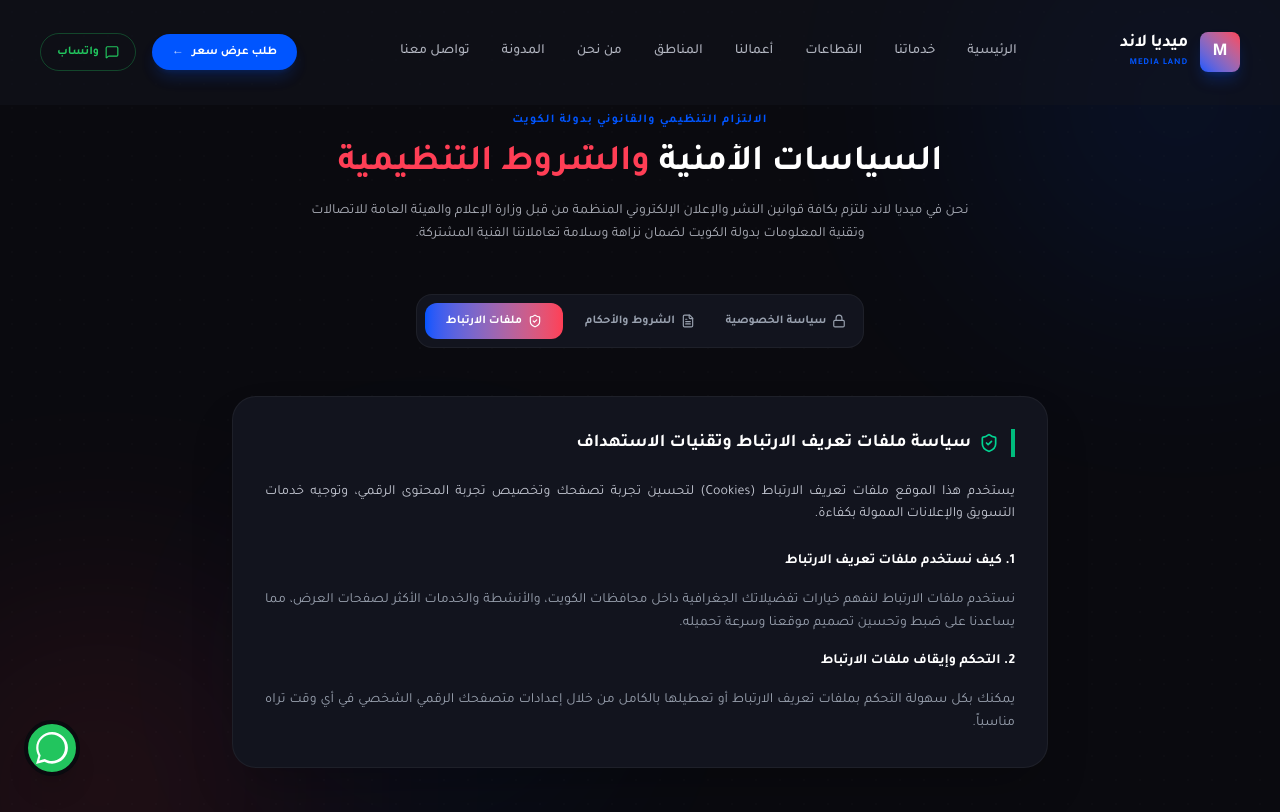
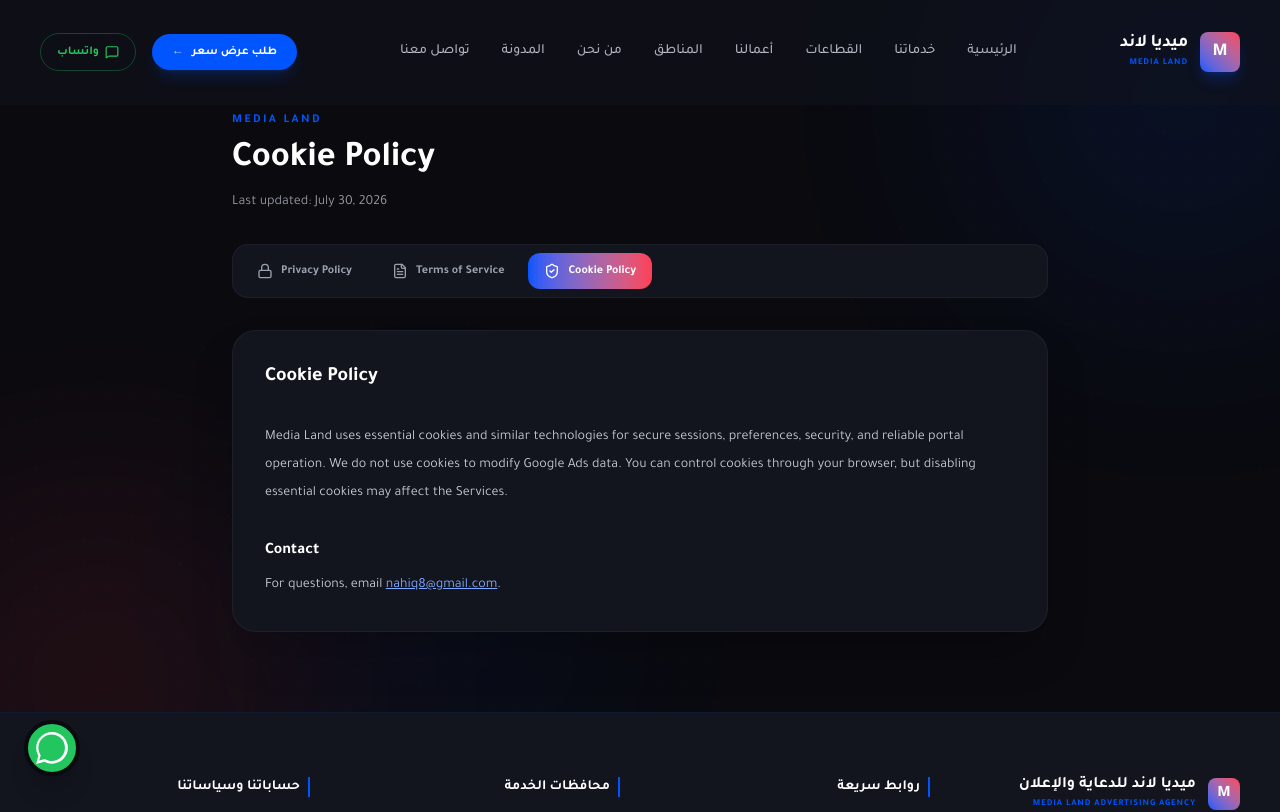
Before and after one commit to nahialmutairi-cmyk/medialandkw, a React (Vite) app: page /cookie-policy in a window 1280 px wide. Shown: the top 812 px of the page. Built offline with nearby package versions, Linux system fonts and the light colour scheme.

Commit message:
feat: add Google verification legal pages
Adds public English Privacy Policy and Terms of Service pages, footer links, trailing-slash routes, canonical metadata, prerendering, sitemap, and SEO audits.

```diff
--- a/prerender.ts
+++ b/prerender.ts
@@ -94,6 +94,7 @@ const staticRoutes = [
   '/blog',
   '/privacy-policy',
   '/terms-and-conditions',
+  '/terms-of-service',
   '/cookie-policy'
 ];
 
--- a/scripts/seo-audit.mjs
+++ b/scripts/seo-audit.mjs
@@ -142,7 +142,7 @@ if (!fs.existsSync(dist)) {
   }
 
   const robots = fs.existsSync(path.join(dist, 'robots.txt')) ? fs.readFileSync(path.join(dist, 'robots.txt'), 'utf8') : '';
-  for (const allowedRoute of ['/privacy-policy', '/terms-and-conditions', '/cookie-policy', '/about', '/contact']) {
+  for (const allowedRoute of ['/privacy-policy', '/terms-and-conditions', '/terms-of-service', '/cookie-policy', '/about', '/contact']) {
     if (new RegExp(`Disallow:\\s*${allowedRoute}\\b`).test(robots)) {
       errors.push(`robots.txt incorrectly disallows ${allowedRoute}`);
     }
--- a/scripts/trailing-slash-audit.mjs
+++ b/scripts/trailing-slash-audit.mjs
@@ -83,7 +83,7 @@ for (const file of htmlFiles) {
   }
 }
 
-if (sitemapUrls.length !== 94) errors.push(`sitemap URL count is ${sitemapUrls.length}, expected 94`);
+if (sitemapUrls.length !== 95) errors.push(`sitemap URL count is ${sitemapUrls.length}, expected 95`);
 sitemapUrls.forEach((url) => {
   const pathname = new URL(url).pathname;
   if (!url.endsWith('/')) errors.push(`sitemap URL is not final: ${url}`);
--- a/src/App.tsx
+++ b/src/App.tsx
@@ -57,8 +57,13 @@ export function AppContent() {
 
         {/* Legal Compliance */}
         <Route path="/privacy-policy" element={<LegalPages />} />
+        <Route path="/privacy-policy/" element={<LegalPages />} />
         <Route path="/terms-and-conditions" element={<LegalPages />} />
+        <Route path="/terms-and-conditions/" element={<LegalPages />} />
+        <Route path="/terms-of-service" element={<LegalPages />} />
+        <Route path="/terms-of-service/" element={<LegalPages />} />
         <Route path="/cookie-policy" element={<LegalPages />} />
+        <Route path="/cookie-policy/" element={<LegalPages />} />
 
         {/* Isolated Client Portal */}
         <Route path="/u/:clientId" element={<ClientPortal />} />
--- a/src/components/Layout.tsx
+++ b/src/components/Layout.tsx
@@ -327,9 +327,9 @@ export function Layout({ children }: { children: React.ReactNode }) {
             <div>
               <h4 className="text-sm font-bold text-white mb-4 border-r-2 border-[#0055FF] pr-2">حساباتنا وسياساتنا</h4>
               <ul className="space-y-2.5 text-xs text-[#F0F4FF]/70 mb-4">
-                <li><Link to="/privacy-policy" className="hover:text-[#0055FF] transition-colors">سياسة الخصوصية</Link></li>
-                <li><Link to="/terms-and-conditions" className="hover:text-[#0055FF] transition-colors">الشروط والأحكام</Link></li>
-                <li><Link to="/cookie-policy" className="hover:text-[#0055FF] transition-colors">سياسة ملفات الارتباط</Link></li>
+                <li><Link to="/privacy-policy/" className="hover:text-[#0055FF] transition-colors">Privacy Policy</Link></li>
+                <li><Link to="/terms-of-service/" className="hover:text-[#0055FF] transition-colors">Terms of Service</Link></li>
+                <li><Link to="/cookie-policy/" className="hover:text-[#0055FF] transition-colors">Cookie Policy</Link></li>
               </ul>
               <div className="flex gap-3 mt-4">
                 <a href={siteConfig.instagram} target="_blank" rel="noopener noreferrer" className="w-8 h-8 rounded-full bg-white/5 hover:bg-[#FF3E55]/20 flex items-center justify-center text-white transition-all">
--- a/src/pages/LegalPages.tsx
+++ b/src/pages/LegalPages.tsx
@@ -1,138 +1,71 @@
 import { Link, useLocation } from 'react-router-dom';
-import { ShieldCheck, FileText, Lock, Sparkles } from 'lucide-react';
-import { ClipWipeTitle } from '../components/ScrollReveal';
+import { FileText, Lock, ShieldCheck } from 'lucide-react';
+import type { ReactNode } from 'react';
+
+const updated = 'July 30, 2026';
 
 export function LegalPages() {
   const { pathname } = useLocation();
-  const activeTab: 'privacy' | 'terms' | 'cookie' =
-    pathname === '/terms-and-conditions'
-      ? 'terms'
-      : pathname === '/cookie-policy'
-        ? 'cookie'
-        : 'privacy';
+  const activeTab = pathname === '/cookie-policy' ? 'cookie' : pathname.includes('terms') ? 'terms' : 'privacy';
 
   return (
-    <div className="max-w-4xl mx-auto px-6 sm:px-10 pb-20 space-y-12">
+    <div className="mx-auto max-w-4xl px-6 pb-20 text-left sm:px-10" dir="ltr">
+      <header className="space-y-3">
+        <p className="text-xs font-bold uppercase tracking-[0.2em] text-[#0055FF]">Media Land</p>
+        <h1 className="text-3xl font-black text-white sm:text-4xl">{activeTab === 'privacy' ? 'Privacy Policy' : activeTab === 'terms' ? 'Terms of Service' : 'Cookie Policy'}</h1>
+        <p className="text-sm text-[#F0F4FF]/60">Last updated: {updated}</p>
+      </header>
 
-      {/* Title */}
-      <div className="text-center space-y-4 max-w-2xl mx-auto">
-        <span className="text-xs uppercase text-[#0055FF] tracking-widest block font-bold">الالتزام التنظيمي والقانوني بدولة الكويت</span>
-        <ClipWipeTitle as="h1" className="text-3xl sm:text-4xl font-black text-white">
-          السياسات الأمنية <span className="text-[#FF3E55]">والشروط التنظيمية</span>
-        </ClipWipeTitle>
-        <p className="text-[#F0F4FF]/70 text-xs sm:text-sm leading-relaxed">
-          نحن في ميديا لاند نلتزم بكافة قوانين النشر والإعلان الإلكتروني المنظمة من قبل وزارة الإعلام والهيئة العامة للاتصالات وتقنية المعلومات بدولة الكويت لضمان نزاهة وسلامة تعاملاتنا الفنية المشتركة.
-        </p>
-      </div>
+      <nav aria-label="Legal pages" className="mt-8 flex flex-wrap gap-2 rounded-2xl border border-white/5 bg-[#12141E] p-2">
+        <LegalLink to="/privacy-policy/" active={activeTab === 'privacy'} icon={<Lock className="h-4 w-4" />}>Privacy Policy</LegalLink>
+        <LegalLink to="/terms-of-service/" active={activeTab === 'terms'} icon={<FileText className="h-4 w-4" />}>Terms of Service</LegalLink>
+        <LegalLink to="/cookie-policy/" active={activeTab === 'cookie'} icon={<ShieldCheck className="h-4 w-4" />}>Cookie Policy</LegalLink>
+      </nav>
 
-      {/* Tabs */}
-      <div className="flex gap-2 justify-center bg-[#12141E] p-2 rounded-2xl border border-white/5 max-w-md mx-auto">
-        <Link
-          to="/privacy-policy"
-          className={`flex-1 py-2.5 rounded-xl text-xs font-bold transition-all flex items-center justify-center gap-1.5 ${
-            activeTab === 'privacy'
-              ? 'bg-gradient-to-r from-[#0055FF] to-[#FF3E55] text-white'
-              : 'text-gray-400 hover:text-white hover:bg-white/5'
-          }`}
-        >
-          <Lock className="w-3.5 h-3.5" />
-          <span>سياسة الخصوصية</span>
-        </Link>
-        <Link
-          to="/terms-and-conditions"
-          className={`flex-1 py-2.5 rounded-xl text-xs font-bold transition-all flex items-center justify-center gap-1.5 ${
-            activeTab === 'terms'
-              ? 'bg-gradient-to-r from-[#0055FF] to-[#FF3E55] text-white'
-              : 'text-gray-400 hover:text-white hover:bg-white/5'
-          }`}
-        >
-          <FileText className="w-3.5 h-3.5" />
-          <span>الشروط والأحكام</span>
-        </Link>
-        <Link
-          to="/cookie-policy"
-          className={`flex-1 py-2.5 rounded-xl text-xs font-bold transition-all flex items-center justify-center gap-1.5 ${
-            activeTab === 'cookie'
-              ? 'bg-gradient-to-r from-[#0055FF] to-[#FF3E55] text-white'
-              : 'text-gray-400 hover:text-white hover:bg-white/5'
-          }`}
-        >
-          <ShieldCheck className="w-3.5 h-3.5" />
-          <span>ملفات الارتباط</span>
-        </Link>
-      </div>
-
-      {/* Content Box */}
-      <div className="bg-[#12141E] border border-white/5 rounded-3xl p-8 shadow-2xl text-right text-gray-300 text-xs sm:text-sm leading-relaxed space-y-6">
-
-        {activeTab === 'privacy' && (
-          <div className="space-y-6">
-            <h2 className="text-lg font-bold text-white border-r-4 border-[#0055FF] pr-3 flex items-center gap-2">
-              <Lock className="w-5 h-5 text-[#0055FF]" />
-              <span>وثيقة سياسة حماية سرية وخصوصية البيانات للشركات</span>
-            </h2>
-            <p className="text-justify text-[#F0F4FF]/80">
-              تعتبر خصوصية عملائنا ومشاريعنا وشركائنا التجاريين ذات أهمية قصوى لوكالة ميديا لاند للدعاية والإعلان. توضح هذه الوثيقة أنواع البيانات الشخصية والتجارية التي يتم جمعها، وحمايتها، وكيفية استخدامها في ضبط الإعلانات والحملات البرمجية.
-            </p>
-            <div className="space-y-4">
-              <h3 className="font-bold text-white">1. البيانات التي يتم جمعها وحمايتها</h3>
-              <p className="text-gray-400 text-justify">
-                نجمع الأسماء، وأرقام هواتف الواتساب، والعناوين الرقمية لضبط نماذج طلبات عروض الأسعار أو مبيعات متاجركم. نطبق تدابير تشفير فنية وسيبرانية صارمة جداً لمنع أي تسريب أو وصول غير مصرح به لهذه السجلات.
-              </p>
-              <h3 className="font-bold text-white">2. سرية خطط العمل والمبيعات</h3>
-              <p className="text-gray-400 text-justify">
-                تلتزم ميديا لاند بعدم الإفصاح عن أي سجلات أرباح، خطط تسويقية، أو أفكار ابتكارية حصرية للمنافسين في نفس القطاع والمحافظة الجغرافية لضمان سلامة تفوقكم التجاري.
-              </p>
-            </div>
-          </div>
-        )}
-
-        {activeTab === 'terms' && (
-          <div className="space-y-6">
-            <h2 className="text-lg font-bold text-white border-r-4 border-[#FF3E55] pr-3 flex items-center gap-2">
-              <FileText className="w-5 h-5 text-[#FF3E55]" />
-              <span>اتفاقية الشروط والأحكام والالتزامات التعاقدية</span>
-            </h2>
-            <p className="text-justify text-[#F0F4FF]/80">
-              باستخدامك لموقع ميديا لاند أو طلب خدماتنا الإعلانية والبرمجية، فإنك توافق تماماً وبلا قيد على الالتزام بالشروط والأحكام المنصوص عليها هنا والتي تنظم طبيعة الأعمال المشتركة.
-            </p>
-            <div className="space-y-4">
-              <h3 className="font-bold text-white">1. الالتزامات المالية وميزانيات التمويل</h3>
-              <p className="text-gray-400 text-justify">
-                يتم الاتفاق مسبقاً على ميزانيات الإعلانات الممولة (مثل إعلانات تيك توك، جوجل، إنستقرام) وتدفع بشكل مستقل ومسبق لضمان استمرارية وبقاء تدفق الاتصالات والعملاء دون انقطاع.
-              </p>
-              <h3 className="font-bold text-white">2. حقوق الملكية الفكرية للأصول</h3>
-              <p className="text-gray-400 text-justify">
-                تعود ملكية جميع لقطات الفيديو، الصور السينمائية، والتصاميم الحصرية، والبرمجيات المطورة بالكامل لصالح مشروعكم والشركة المتعاقدة بمجرد إتمام الالتزامات المالية المتفق عليها.
-              </p>
-            </div>
-          </div>
-        )}
-
-        {activeTab === 'cookie' && (
-          <div className="space-y-6">
-            <h2 className="text-lg font-bold text-white border-r-4 border-emerald-500 pr-3 flex items-center gap-2">
-              <ShieldCheck className="w-5 h-5 text-emerald-400" />
-              <span>سياسة ملفات تعريف الارتباط وتقنيات الاستهداف</span>
-            </h2>
-            <p className="text-justify text-[#F0F4FF]/80">
-              يستخدم هذا الموقع ملفات تعريف الارتباط (Cookies) لتحسين تجربة تصفحك وتخصيص تجربة المحتوى الرقمي، وتوجيه خدمات التسويق والإعلانات الممولة بكفاءة.
-            </p>
-            <div className="space-y-4">
-              <h3 className="font-bold text-white">1. كيف نستخدم ملفات تعريف الارتباط</h3>
-              <p className="text-gray-400 text-justify">
-                نستخدم ملفات الارتباط لنفهم خيارات تفضيلاتك الجغرافية داخل محافظات الكويت، والأنشطة والخدمات الأكثر لصفحات العرض، مما يساعدنا على ضبط وتحسين تصميم موقعنا وسرعة تحميله.
-              </p>
-              <h3 className="font-bold text-white">2. التحكم وإيقاف ملفات الارتباط</h3>
-              <p className="text-gray-400 text-justify">
-                يمكنك بكل سهولة التحكم بملفات تعريف الارتباط أو تعطيلها بالكامل من خلال إعدادات متصفحك الرقمي الشخصي في أي وقت تراه مناسباً.
-              </p>
-            </div>
-          </div>
-        )}
-
-      </div>
-
+      <article className="mt-8 space-y-8 rounded-3xl border border-white/5 bg-[#12141E] p-8 text-sm leading-7 text-[#F0F4FF]/80 shadow-2xl">
+        {activeTab === 'privacy' && <PrivacyContent />}
+        {activeTab === 'terms' && <TermsContent />}
+        {activeTab === 'cookie' && <CookieContent />}
+      </article>
     </div>
   );
 }
+
+function LegalLink({ to, active, icon, children }: { to: string; active: boolean; icon: ReactNode; children: ReactNode }) {
+  return <Link to={to} className={`flex items-center gap-2 rounded-xl px-4 py-2.5 text-xs font-bold transition ${active ? 'bg-gradient-to-r from-[#0055FF] to-[#FF3E55] text-white' : 'text-gray-400 hover:bg-white/5 hover:text-white'}`}>{icon}{children}</Link>;
+}
+
+function PrivacyContent() {
+  return <>
+    <h2 className="text-xl font-bold text-white">Privacy Policy</h2>
+    <p>Media Land is an advertising and search engine marketing agency in Kuwait. This policy explains how we collect, use, and protect information when you visit our website or use our secure Google Ads reporting portal.</p>
+    <Section title="1. Information we collect">We may collect contact details you submit, account and organization details needed to provide client access, support communications, and technical information such as browser, device, security, and usage data. For authorized connections, the portal retrieves Google Ads reporting data through the Google Ads API, including account, campaign, ad group, ad, keyword, search-term, device, location, conversion, and performance metrics.</Section>
+    <Section title="2. How we use information">We use information to provide advertising services, authenticate authorized users, assign reports to the correct client organization, produce read-only reporting, maintain security, respond to support requests, and comply with legal obligations. The portal does not create, edit, pause, enable, remove, or otherwise modify Google Ads campaigns, ads, keywords, budgets, bids, billing, or account settings.</Section>
+    <Section title="3. Services and integrations">The portal may use Google Ads API for read-only reporting, Supabase for authentication and database services, and Google Authentication when needed for authorized sign-in. Credentials and secrets remain server-side and are never stored in browser-accessible storage.</Section>
+    <Section title="4. Data protection and retention">Media Land applies role-based authorization, tenant isolation, Row Level Security, server-side filtering, audit logging, and least-privilege controls. Information is retained only as long as needed for service delivery, security, legal, and dispute-resolution purposes.</Section>
+    <Section title="5. Cookies">We use essential cookies and similar technologies to maintain secure sessions, remember necessary preferences, and protect the portal. Disabling essential cookies may prevent sign-in or secure portal features from working.</Section>
+    <Section title="6. Your rights">You may request access, correction, or deletion of personal information subject to applicable law and legitimate retention requirements. Contact us using the address below.</Section>
+    <Section title="7. Contact">For privacy questions or requests, email <a className="text-[#7da8ff] underline" href="mailto:nahiq8@gmail.com">nahiq8@gmail.com</a>.</Section>
+  </>;
+}
+
+function TermsContent() {
+  return <>
+    <h2 className="text-xl font-bold text-white">Terms of Service</h2>
+    <p>These Terms govern Media Land advertising services and its secure Google Ads reporting portal. By using the Services, you agree to these Terms and applicable law.</p>
+    <Section title="1. Read-only reporting">The portal retrieves reporting information through the Google Ads API for authorized accounts and campaigns. It is strictly read-only and does not create, edit, pause, enable, remove, or otherwise modify campaigns, ads, keywords, budgets, bids, billing, or Google Ads account settings.</Section>
+    <Section title="2. Accounts and access">Users must provide accurate information, protect credentials, and use only the organization and reports assigned to them. Access may use Supabase authentication or Google Authentication where configured. Report unauthorized access promptly.</Section>
+    <Section title="3. Acceptable use">You may not bypass authorization or tenant isolation, access another organization’s information, interfere with security or availability, reverse engineer protected components, or use reporting data unlawfully.</Section>
+    <Section title="4. Third-party services">Google Ads API, Supabase, and Google Authentication may have separate terms and policies. Media Land cannot control outages, policy decisions, or changes made by third-party providers.</Section>
+    <Section title="5. Availability and disclaimer">The Services are provided on an “as available” basis. Reporting may be delayed or unavailable because of account permissions, API limits, provider outages, synchronization failures, or inaccurate source data. Reports are informational and do not guarantee advertising performance.</Section>
+    <Section title="6. Limitation of liability">To the maximum extent permitted by law, Media Land is not liable for indirect, incidental, consequential, special, or punitive loss arising from third-party services, account suspension, inaccurate source data, or reliance on reports.</Section>
+    <Section title="7. Suspension and changes">Media Land may suspend access for security, policy violations, legal requirements, or misuse. We may update these Terms by posting a revised version with a new date.</Section>
+    <Section title="8. Contact">Questions may be sent to <a className="text-[#7da8ff] underline" href="mailto:nahiq8@gmail.com">nahiq8@gmail.com</a>.</Section>
+  </>;
+}
+
+function CookieContent() {
+  return <><h2 className="text-xl font-bold text-white">Cookie Policy</h2><p>Media Land uses essential cookies and similar technologies for secure sessions, preferences, security, and reliable portal operation. We do not use cookies to modify Google Ads data. You can control cookies through your browser, but disabling essential cookies may affect the Services.</p><Section title="Contact">For questions, email <a className="text-[#7da8ff] underline" href="mailto:nahiq8@gmail.com">nahiq8@gmail.com</a>.</Section></>;
+}
+
+function Section({ title, children }: { title: string; children: ReactNode }) { return <section><h3 className="text-base font-bold text-white">{title}</h3><p className="mt-2">{children}</p></section>; }
--- a/src/seoData.ts
+++ b/src/seoData.ts
@@ -214,6 +214,21 @@ function getSeoForPathnameRaw(pathname: string): PageSEO {
       breadcrumbs: [
         { name: 'الرئيسية', url: siteUrl + '/' },
         { name: 'الشروط والأحكام', url: siteUrl + '/terms-and-conditions' }
+      ]
+    };
+  }
+
+  if (path === '/terms-of-service') {
+    return {
+      pathname: '/terms-of-service',
+      title: 'Terms of Service | Media Land Kuwait',
+      description: 'Terms of Service for Media Land advertising services and its read-only Google Ads reporting portal.',
+      h1: 'Terms of Service',
+      canonical: siteUrl + '/terms-of-service',
+      schemaType: 'WebPage',
+      breadcrumbs: [
+        { name: 'Home', url: siteUrl + '/' },
+        { name: 'Terms of Service', url: siteUrl + '/terms-of-service' }
       ]
     };
   }
```
